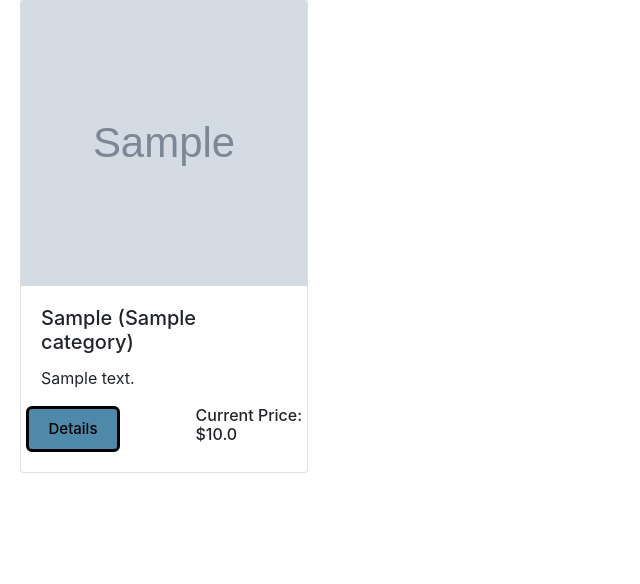
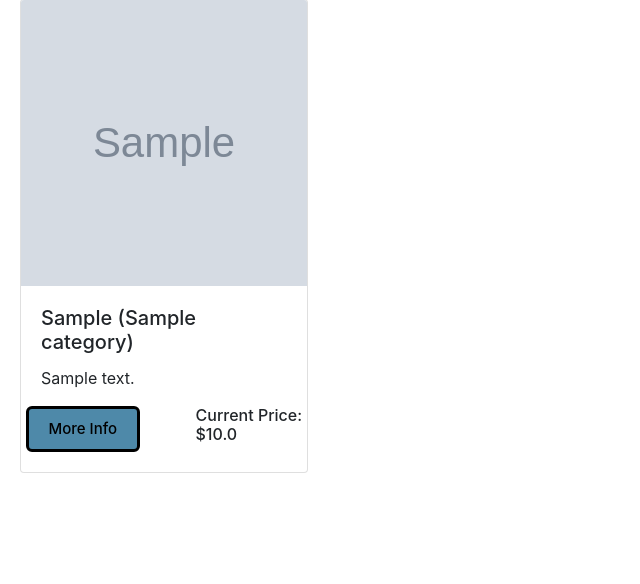
Before and after one commit to Beshoy-Hezky/E-commerce-Auction-Site, a Django app: page / in a window 1280 px wide. Shown: the part 122-706 px from the top of the page, without its empty margins (0-640 px from the left). Run offline with Django 3.2, Linux system fonts and the light colour scheme; tables that the repository leaves empty hold one stand-in row (values such as "Sample post"); grey boxes marked "Sample" are stand-in pictures; some libraries are stand-ins or nearby versions.

Commit message:
F01: Change button to more info

```diff
--- a/commerce/auctions/templates/auctions/index.html
+++ b/commerce/auctions/templates/auctions/index.html
@@ -21,7 +21,7 @@
 
       <div class="row d-flex justify-content-between">
           <button><a href="#" style="color:black;
-        text-decoration: none">Details</a></button>
+        text-decoration: none">More Info</a></button>
           <h6>Current Price:<br>${{ listing.starting_price }}</h6>
       </div>
 
```
